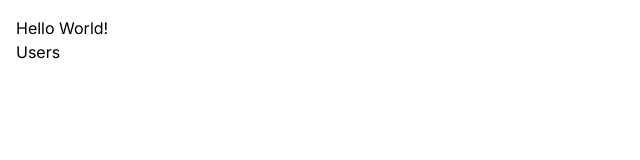
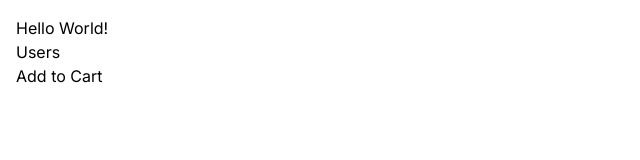
Before and after one commit to atef-ataya/next-app, a Next.js app: page / in a window 1280 px wide. Shown: the top 160 px of the page, without its empty margins (0-640 px from the left). Built offline with nearby package versions, Linux system fonts and the light colour scheme.

Commit message:
Client and Server Components

```diff
--- /dev/null
+++ b/app/components/AddToCart.tsx
@@ -0,0 +1,12 @@
+'use client';
+import React from 'react';
+
+const AddToCart = () => {
+  return (
+    <div>
+      <button onClick={() => console.log('click')}> Add to Cart</button>
+    </div>
+  );
+};
+
+export default AddToCart;
--- /dev/null
+++ b/app/components/ProductCard.tsx
@@ -0,0 +1,12 @@
+import React from 'react';
+import AddToCart from './AddToCart';
+
+const ProductCard = () => {
+  return (
+    <div>
+      <AddToCart />
+    </div>
+  );
+};
+
+export default ProductCard;
--- a/app/page.tsx
+++ b/app/page.tsx
@@ -1,11 +1,13 @@
 import Image from 'next/image';
 import Link from 'next/link';
+import ProductCard from './components/ProductCard';
 
 export default function Home() {
   return (
     <main>
       <h1>Hello World!</h1>
       <Link href="/users">Users</Link>
+      <ProductCard />
     </main>
   );
 }
```
